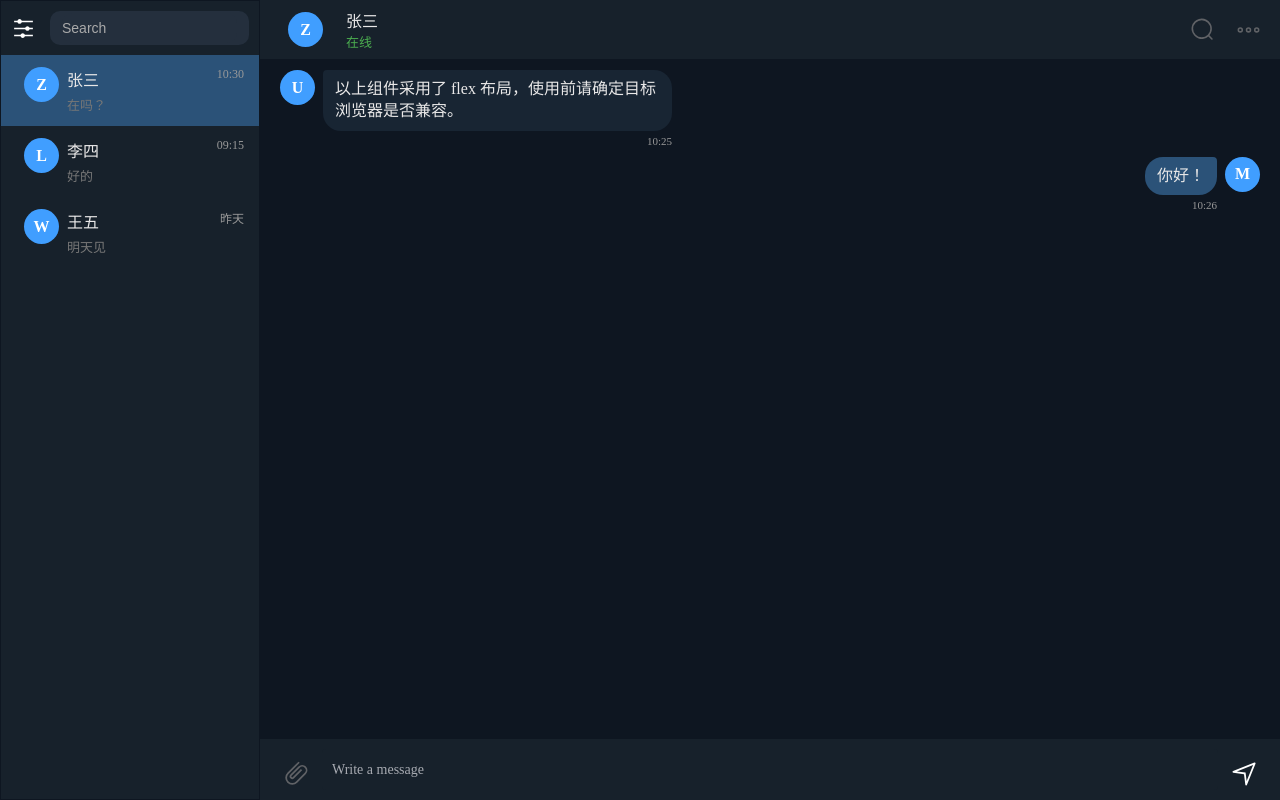
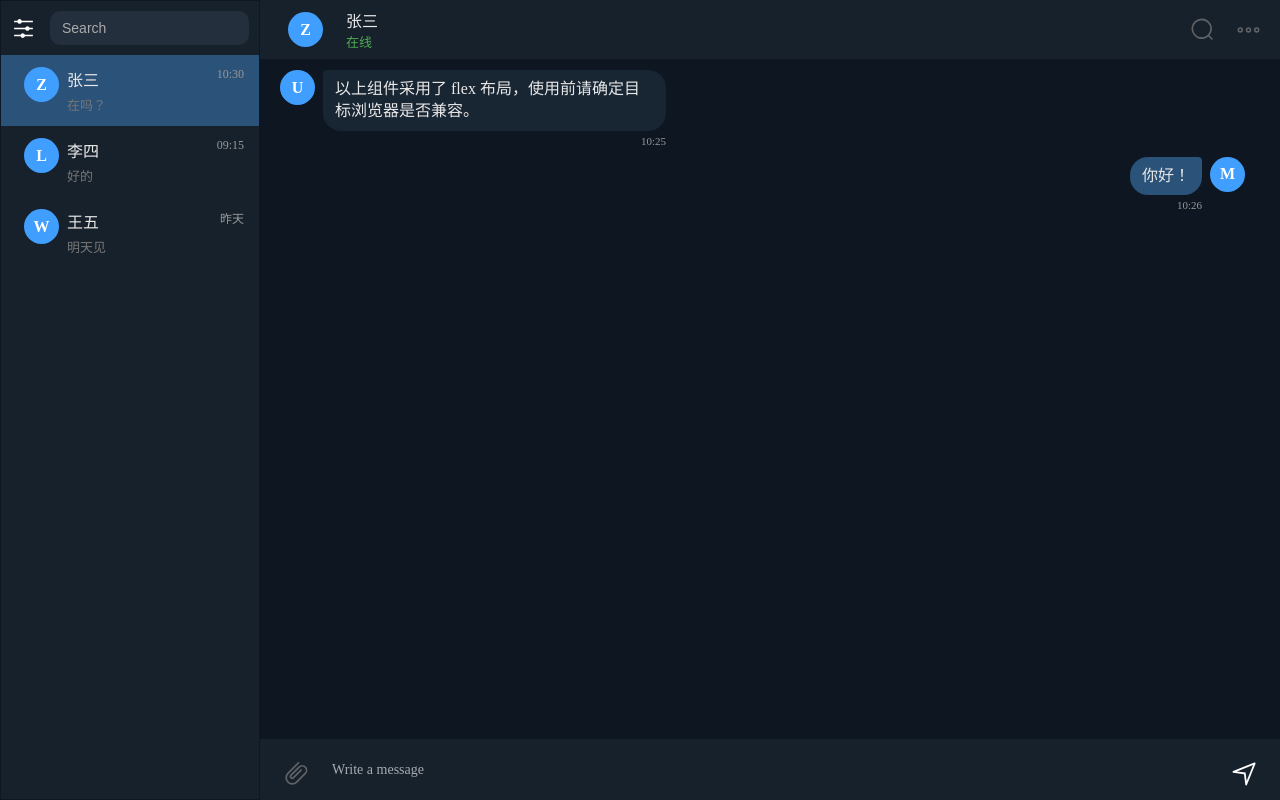
Before and after one commit to ahxinahxin652-arch/telechat-frontend, a Vue app: page /home in a window 1280 px wide. Built offline with nearby package versions, Linux system fonts and the light colour scheme; no server answers; sample sign-in values are in the browser's storage.

Commit message:
v2.7 会话界面防滑动栏跳动

```diff
--- a/src/components/chat/ChatWindow.vue
+++ b/src/components/chat/ChatWindow.vue
@@ -103,16 +103,14 @@ export default defineComponent({
       inputMessage.value = ''
     }
 
-    // 修改点：处理按键逻辑
+    // 处理按键逻辑
     const handleKeydown = (e: KeyboardEvent) => {
-      // 如果按的是 Enter 键
       if (e.key === 'Enter') {
-        // 如果按下了 Shift 键（Shift+Enter），或者正在进行中文输入法输入（isComposing）
-        // 则直接返回，执行默认的换行行为
+        // Shift+Enter 或 输入法输入期间，保持默认换行
         if (e.shiftKey || e.isComposing) {
           return
         }
-        // 否则阻止默认换行，并发送消息
+        // Enter 发送
         e.preventDefault()
         handleSend()
       }
@@ -211,6 +209,7 @@ export default defineComponent({
   flex: 1;
 }
 
+/* 修改点 2：输入框内部预留滚动条位置，防止换行时文字抖动 */
 .message-input :deep(.el-textarea__inner) {
   outline: none;
   border: none;
@@ -220,6 +219,9 @@ export default defineComponent({
   padding: 10px;
   min-height: 35px !important;
   color: white;
+
+  /* 关键属性：预留滚动条空间 */
+  scrollbar-gutter: stable;
 }
 
 .message-input :deep(.el-textarea__inner:focus) {
@@ -234,6 +236,9 @@ export default defineComponent({
   padding: 10px 20px;
   overflow-y: auto;
   flex: 1;
+
+  /* 修改点 1：预留滚动条位置，防止出现滚动条时内容被挤压 */
+  scrollbar-gutter: stable;
 }
 
 .message-text {
```
